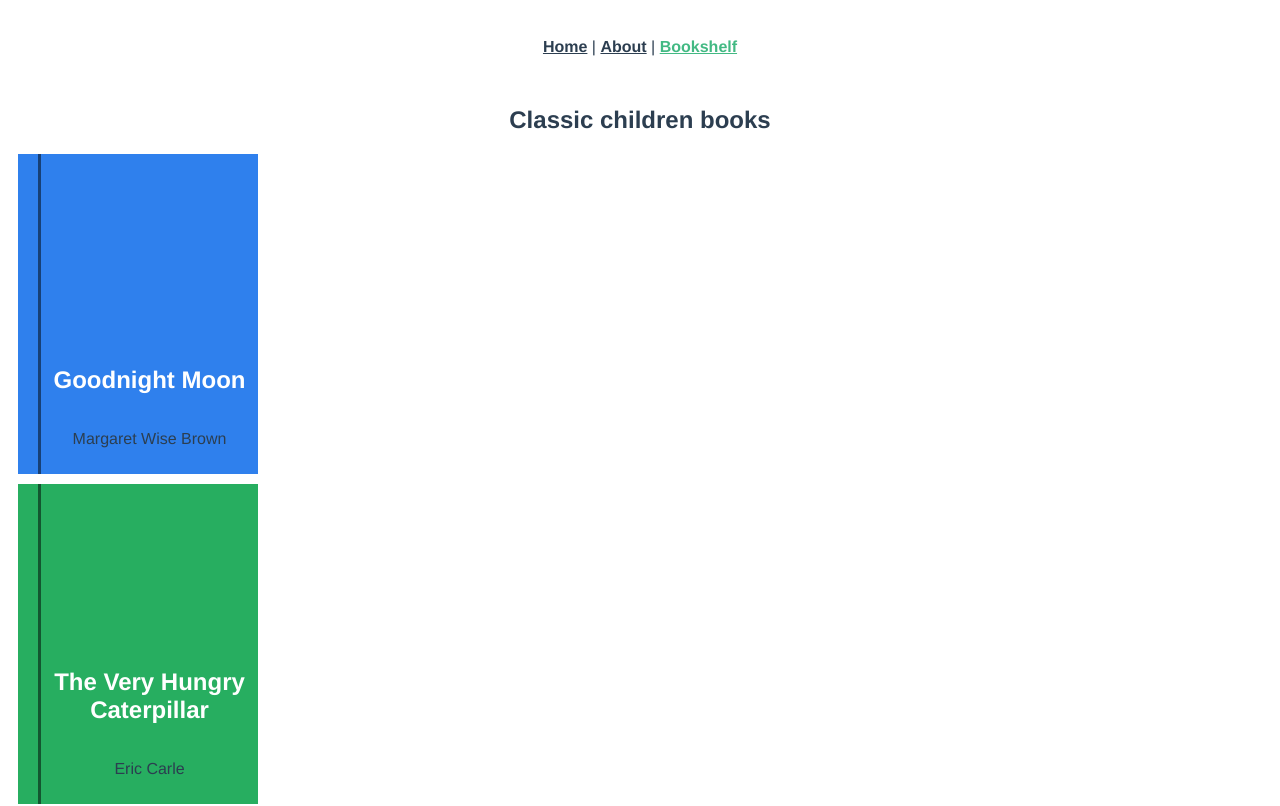
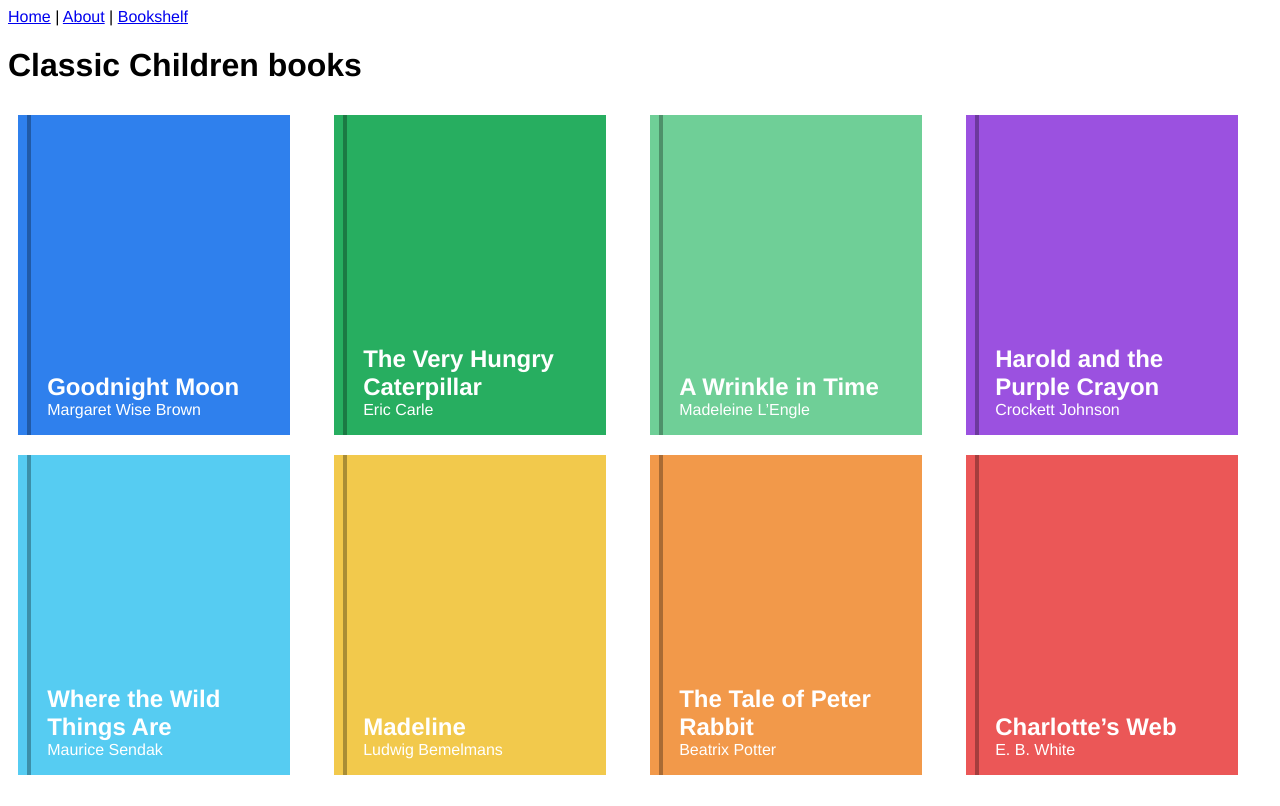
Before and after one commit to ChristopherRonnberg027/childrenlibrary, a Vue app: page /bookshelf in a window 1280 px wide. Shown: the top 806 px of the page. Built offline with nearby package versions, Linux system fonts and the light colour scheme.

Commit message:
Trying to fix gradient but failed..

```diff
--- a/src/App.vue
+++ b/src/App.vue
@@ -14,20 +14,20 @@
   font-family: Avenir, Helvetica, Arial, sans-serif;
   -webkit-font-smoothing: antialiased;
   -moz-osx-font-smoothing: grayscale;
-  text-align: center;
-  color: #2c3e50;
+  // text-align: center;
+  // color: #2c3e50;
 }
 
-#nav {
-  padding: 30px;
+// #nav {
+//   padding: 30px;
 
-  a {
-    font-weight: bold;
-    color: #2c3e50;
+//   a {
+//     font-weight: bold;
+//     color: #2c3e50;
 
-    &.router-link-exact-active {
-      color: #42b983;
-    }
-  }
-}
+//     &.router-link-exact-active {
+//       color: #42b983;
+//     }
+//   }
+// }
 </style>
--- a/src/components/BookThumb.vue
+++ b/src/components/BookThumb.vue
@@ -1,11 +1,14 @@
 <template>
-  <article class="book-thumb" v-bind:style="{background: color}">
-    <div class="cover-back"></div>
-    <div class="book-data-container">
-      <h2 class="book-title">{{title}}</h2>
-      <p class="book-author">{{author}}</p>
-    </div>
-  </article>
+  <div>
+    <div class="gradient"></div>
+    <article class="book" v-bind:style="{background: color}">
+      <div class="fold"></div>
+      <div class="text">
+        <h2 class="book-title">{{title}}</h2>
+        <p class="book-author">{{author}}</p>
+      </div>
+    </article>
+  </div>
 </template>
 
 <script>
@@ -20,32 +23,39 @@ export default {
 };
 </script>
 <style scoped>
-article.book-thumb {
+
+article.book {
   display: flex;
-  flex-wrap: nowrap;
-  width: 15rem;
-  height: 20rem;
-  margin: 10px;
-}
-.cover-back {
-  /* border-right: 2px solid rgba(0, 0, 0, 0.5);
-  right: 2em; */
-  border-width: 0 3px 0 0;
-  border-color: rgba(0,0,0,0.5);
-  border-style: solid;
-  min-width: 20px;
+  width: 17em;
+  height: 20em;
+  margin: 0.6em;
+  transform: scale(1);
+  transition: 0.2s transform;
+  cursor: pointer;
 }
 
-.book-data-container {
+article.book:hover {
+  transform: scale(1.1);
+}
+
+.fold {
+  margin-left: 0.6em;
+  display: grid;
+  border-right: 0.3em solid rgba(0, 0, 0, 0.3);
+}
+
+.text {
+  margin-left: 1em;
+  margin-bottom: 1em;
   display: flex;
   flex-direction: column;
   justify-content: flex-end;
-  flex-grow: 1;
-  padding: 10px;
 }
 
 .book-title,
-.book-authos {
+.book-author {
+  margin: 0em;
+  padding: 0em;
   color: white;
 }
 </style>
--- a/src/main.js
+++ b/src/main.js
@@ -1,7 +1,7 @@
 import Vue from 'vue'
 import App from './App.vue'
 import router from './router'
-import BookSourceObject from "./assets/childrensbooks.json"
+import BookObject from "./assets/childrensbooks.json"
 
 Vue.config.productionTip = false
 
@@ -10,7 +10,7 @@ new Vue({
 
   data() {
     return {
-      booksDB: BookSourceObject.books
+      booksDB: BookObject.books
     }
   },
 
--- a/src/views/Bookshelf.vue
+++ b/src/views/Bookshelf.vue
@@ -1,6 +1,7 @@
 <template>
-  <section class="bookshelf-container">
-    <h1>Classic children books</h1>
+<div class="wrapper">
+  <h1>Classic Children books</h1>
+  <section class="bookshelf">
     <div class="books-container">
       <BookThumb
       v-for="book in bookList"
@@ -12,6 +13,7 @@
       />
     </div>
   </section>
+  </div>
 </template>
 
 <script>
@@ -28,3 +30,11 @@ export default {
   }
 };
 </script>
+<style scoped>
+.books-container{
+  display: grid;
+  grid-template-columns: 1fr 1fr 1fr 1fr;
+}
+
+
+</style>
```
Also changed, not shown: src/components/BookSpecific.vue (added, +24 -0 lines), src/views/BookPresentation.vue (added).
